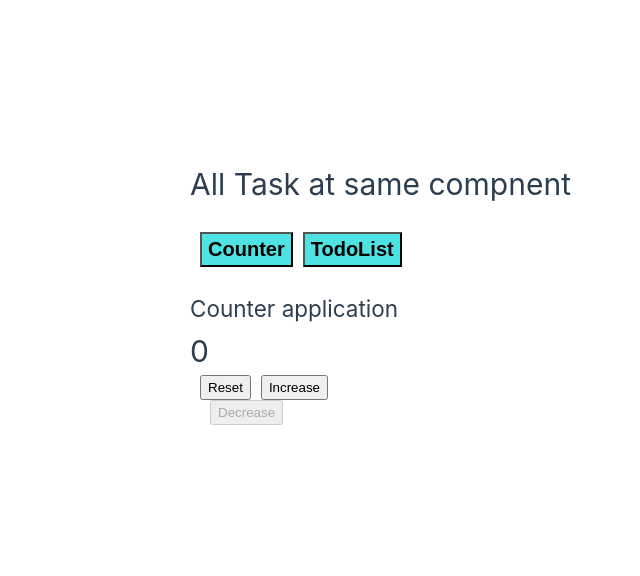
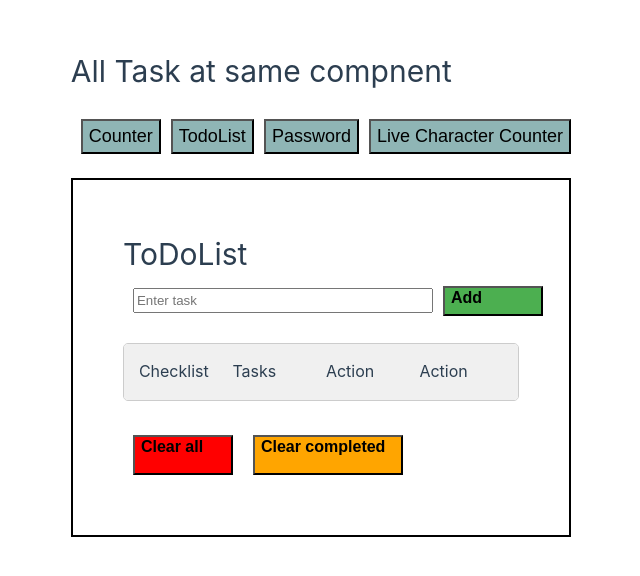
Before and after one commit to BasuPooja/Vue-Demo, a Vue app: page / in a window 1280 px wide. Shown: the part 108-684 px from the top of the page, without its empty margins (69-709 px from the left). Built offline with nearby package versions, Linux system fonts and the light colour scheme.

Commit message:
PAssword hide and show toggle button using v-if and v-show in dropdown

```diff
--- a/src/App.vue
+++ b/src/App.vue
@@ -5,6 +5,10 @@
     <button @click="task = 'CounterApplication'" class="hbtn">Counter </button>
 
     <button @click="task = 'TodoList'" class="hbtn" >TodoList </button>
+
+    <button @click="task = 'Password'" class="hbtn" >Password </button>
+
+    <button @click="task = 'TodoList'" class="hbtn" >Live Character Counter</button>
     <br>
     <br>
     <component :is = "task"></component>
@@ -12,28 +16,30 @@
 </template>
 <script>
 import CounterApplication from './components/CounterApplication.vue';
+import Password from './components/Password.vue';
 import TodoList from './components/TodoList.vue';
 
 export default{
   data(){
     return{
-      task: "CounterApplication"
+      task: "TodoList"
     };
   },
   components:{
     CounterApplication,
-    TodoList
+    TodoList,
+    Password
   }
 };
 </script>
 
 <style>
+
 .hbtn{
   margin-inline-start: 10px;
   height: 35px;
-  background-color:rgb(78, 226, 226);
+  background-color:rgba(3, 88, 88, 0.445);
+  font-size: 18px;
+}
 
-  font-weight: bold;
-  font-size: 20px;
-}
-</style> -->
+</style>
--- a/src/components/CounterApplication.vue
+++ b/src/components/CounterApplication.vue
@@ -1,5 +1,5 @@
 <template>
-  <div>
+  <div class="container-div">
     <h2>Counter application</h2>
     <h1>{{ count }}</h1>
     <button @click="count=0" style="margin-inline-start: 10px; height: 25px;">Reset</button>
@@ -26,3 +26,14 @@ export default {
   }
 };
 </script>
+
+<style>
+
+  .container-div {
+  border: 2px solid black;
+  width: 500px;
+  height: auto;
+  margin: auto;
+  padding: 50px;
+}
+</style>
--- /dev/null
+++ b/src/components/Password.vue
@@ -0,0 +1,65 @@
+<template>
+<div class="container-div">
+    <h2>Show/Hide Password</h2>
+
+    <label>Select Method: </label>
+    <select v-model="selectedMethod" style="height: 30px; margin-bottom: 15px;">
+      <option value="v-if">v-if</option>
+      <option value="v-show">v-show</option>
+    </select>
+    <br><br>
+    <label for="password">Password: </label>
+     <div v-if="selectedMethod === 'v-if'">
+      <input style="height: 25px;" :type="showPassword ? 'text' : 'password'" v-model="password" placeholder="Enter password"/>
+      <button @click="togglePassword"> {{ showPassword ? "Hide" : "Show" }}</button>
+    </div>
+
+    <div v-else>
+     <input
+      v-show="!showPassword"
+      type="password"
+      v-model="password"
+      placeholder="Enter password"
+      style="height: 25px;"
+    />
+
+    <input
+      v-show="showPassword"
+      type="text"
+      v-model="password"
+      placeholder="Enter password"
+      style="height: 25px;"
+    />
+    <button @click="togglePassword"> {{ showPassword ? "Hide" : "Show" }}</button>
+  </div>
+
+</div>
+</template>
+
+<script>
+  export default {
+    data(){
+      return{
+        password: "",
+        showPassword: false,
+        selectedMethod: "v-if"
+
+      };
+    },
+    methods: {
+      togglePassword(){
+        this.showPassword =! this.showPassword;
+      }
+    }
+  };
+</script>
+
+<style>
+  .container-div {
+  border: 2px solid black;
+  width: 500px;
+  height: auto;
+  margin: auto;
+  padding: 50px;
+}
+</style>
```
